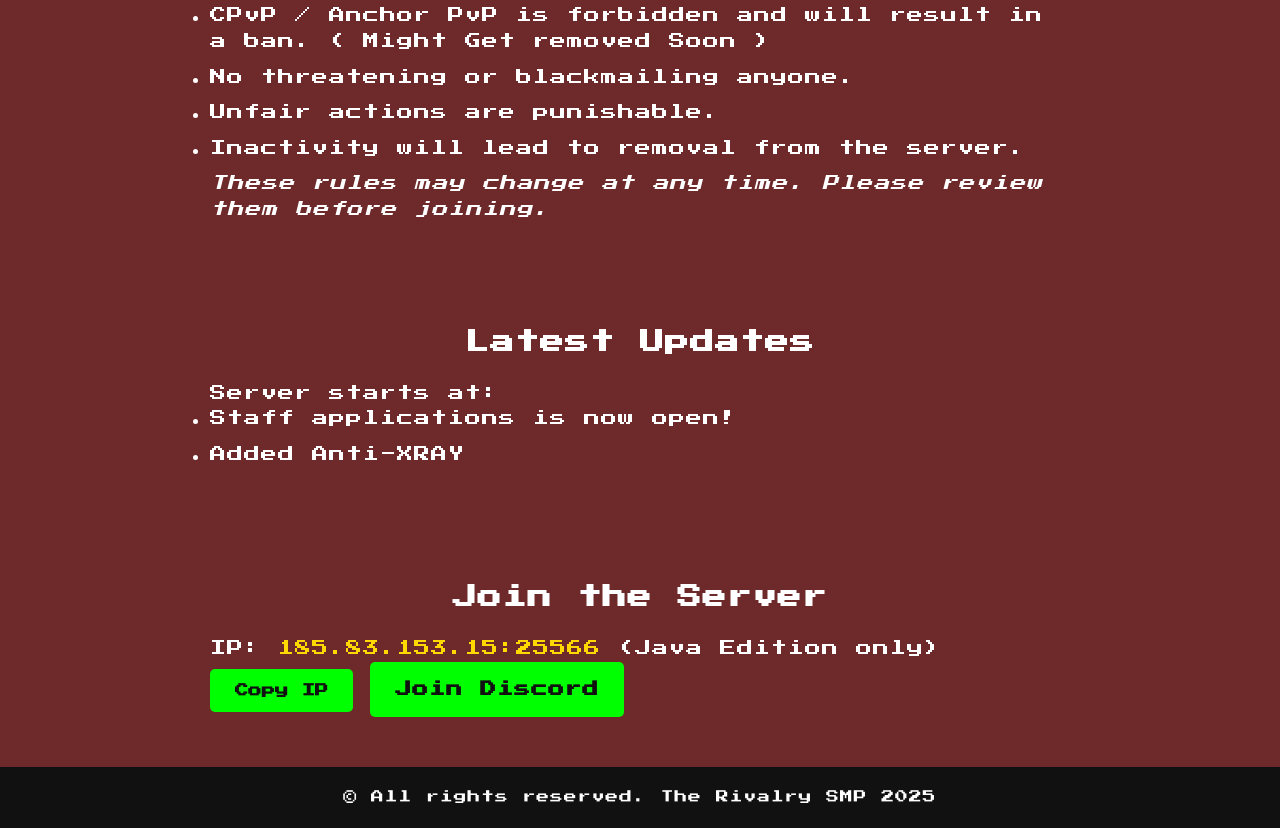
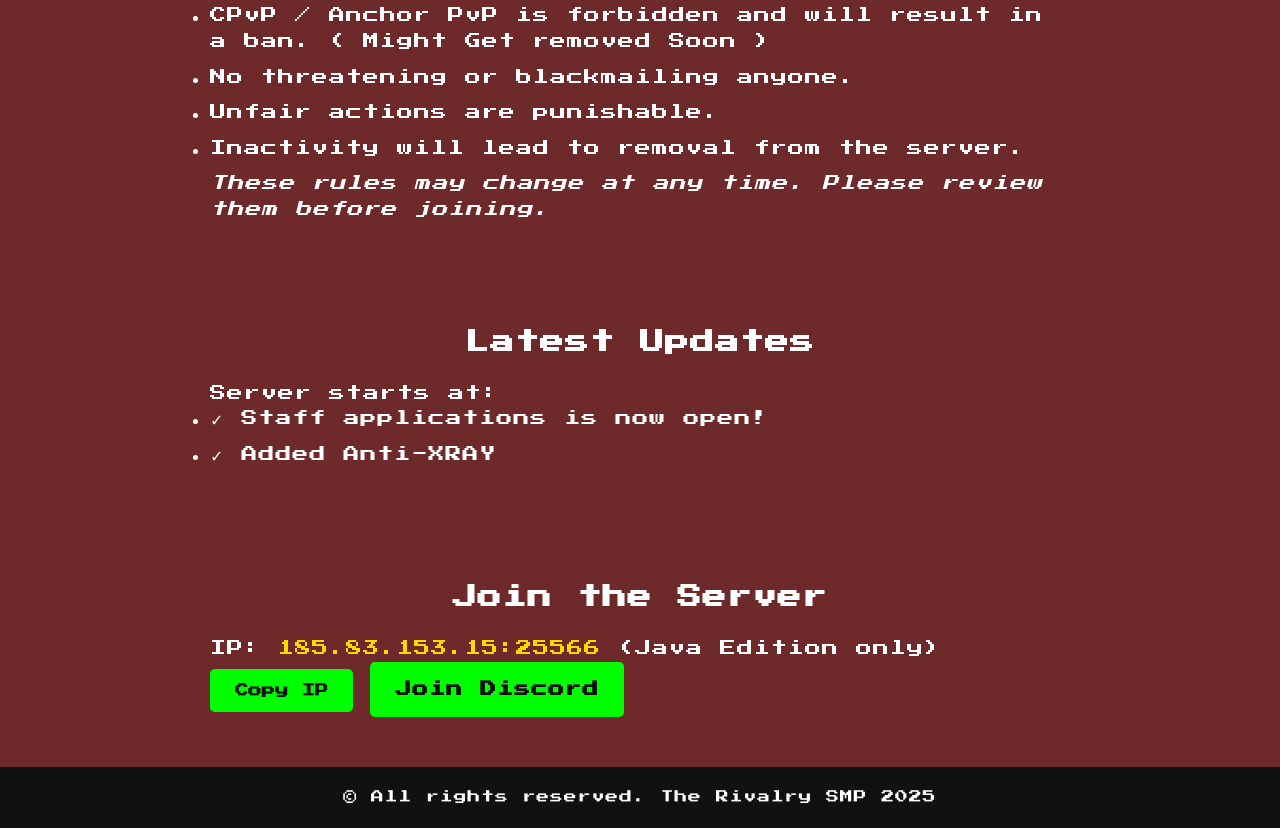
Before and after one commit to Memoo610/RivalrySMP, a plain HTML site: page index.html in a window 1280 px wide. Shown: the part 1726-2554 px from the top of the page. Drawn offline with Linux system fonts and the light colour scheme.

Commit message:
Addded more

```diff
--- a/index.html
+++ b/index.html
@@ -84,8 +84,8 @@
         <h2>Latest Updates</h2>
         <ul>
             <p>Server starts at: <span id="start-time"></span></p>
-            <li>Staff applications is now open!</li>
-            <li>Added Anti-XRAY</li>
+            <li>✓ Staff applications is now open!</li>
+            <li>✓ Added Anti-XRAY</li>
         </ul>
     </section>
 
```
